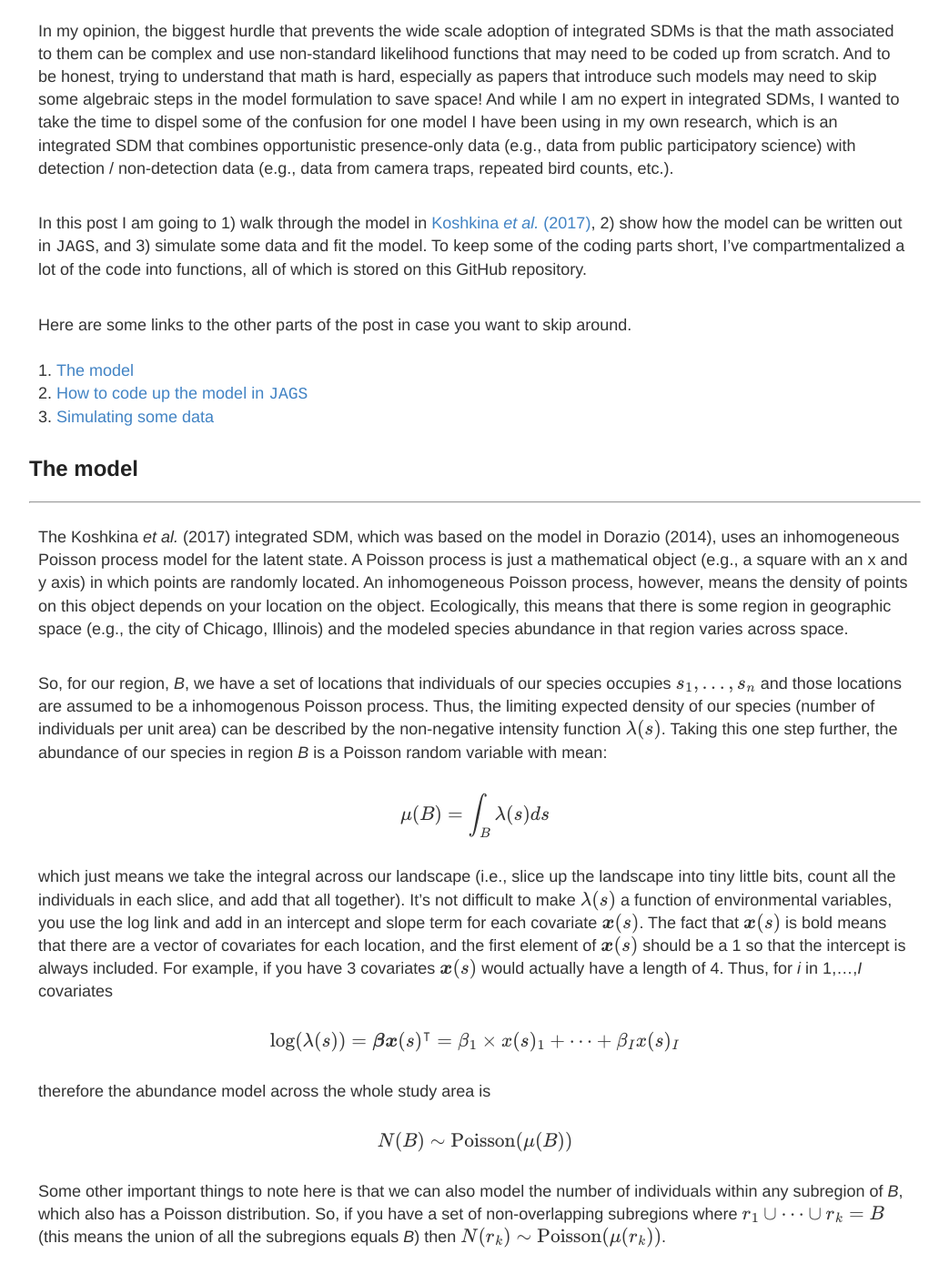
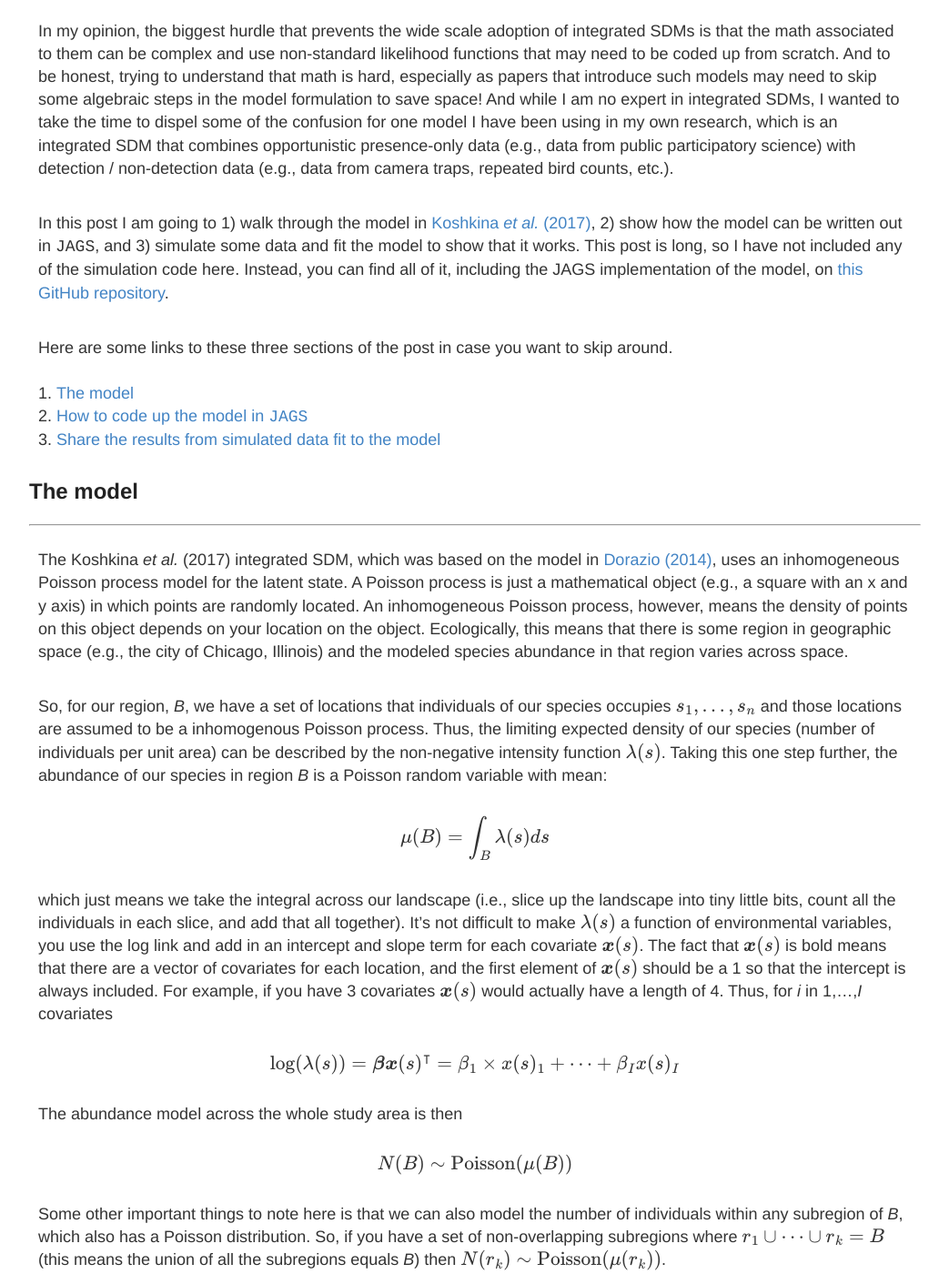
Before and after one commit to mfidino/mfidino.github.io, a Jekyll site: the page built from blog/_posts/2021-8-25-bayesian_integrated_model.md, in a window 1280 px wide and 1400 px high, scrolled down 632 px. Shown: the whole window at 91% size, without its empty margins (118-1161 px from the left). Built offline with Jekyll 4.4.1, drawn with Linux system fonts in a browser that asks for light colours; formulas are drawn with MathJax 3; some of the changed text lies outside the part shown.

Commit message:
Update 2021-8-25-bayesian_integrated_model.md

````diff
--- a/blog/_posts/2021-8-25-bayesian_integrated_model.md
+++ b/blog/_posts/2021-8-25-bayesian_integrated_model.md
@@ -10,14 +10,14 @@
 
 In my opinion, the biggest hurdle that prevents the wide scale adoption of integrated SDMs is that the math associated to them can be complex and use non-standard likelihood functions that may need to be coded up from scratch. And to be honest, trying to understand that math is hard, especially as papers that introduce such models may need to skip some algebraic steps in the model formulation to save space! And while I am no expert in integrated SDMs, I wanted to take the time to dispel some of the confusion for one model I have been using in my own research, which is an integrated SDM that combines opportunistic presence-only data (e.g., data from public participatory science) with detection / non-detection data (e.g., data from camera traps, repeated bird counts, etc.).
 
-In this post I am going to 1) walk through the model in [Koshkina *et al.* (2017)](https://besjournals.onlinelibrary.wiley.com/doi/10.1111/2041-210X.12738), 2) show how the model can be written out in `JAGS`, and 3) simulate some data and fit the model. To keep some of the coding parts short, I've compartmentalized a lot of the code into functions, all of which is stored on this GitHub repository.
+In this post I am going to 1) walk through the model in [Koshkina *et al.* (2017)](https://besjournals.onlinelibrary.wiley.com/doi/10.1111/2041-210X.12738), 2) show how the model can be written out in `JAGS`, and 3) simulate some data and fit the model to show that it works. This post is long, so I have not included any of the simulation code here. Instead, you can find all of it, including the JAGS implementation of the model, on [this GitHub repository](https://github.com/mfidino/integrated-occupancy-model).
 
-Here are some links to the other parts of the post in case you want to skip around.
+Here are some links to these three sections of the post in case you want to skip around.
 
 
 1. [The model](#markdown-header-the-model)
 2. [How to code up the model in `JAGS`](#markdown-header-how-to-code-up-the-model-in-jags)
-3. [Simulating some data](#simulating-some-data)
+3. [Share the results from simulated data fit to the model](#simulating-some-data)
 
 
 
@@ -27,7 +27,7 @@
 
 ---
 
-The Koshkina *et al.* (2017) integrated SDM, which was based on the model in Dorazio (2014), uses an inhomogeneous Poisson process model for the latent state. A Poisson process is just a mathematical object (e.g., a square with an x and y axis) in which points are randomly located. An inhomogeneous Poisson process, however, means the density of points on this object depends on your location on the object. Ecologically, this means that there is some region in geographic space (e.g., the city of Chicago, Illinois) and the modeled species abundance in that region varies across space.
+The Koshkina *et al.* (2017) integrated SDM, which was based on the model in [Dorazio (2014)](https://onlinelibrary.wiley.com/doi/full/10.1111/geb.12216), uses an inhomogeneous Poisson process model for the latent state. A Poisson process is just a mathematical object (e.g., a square with an x and y axis) in which points are randomly located. An inhomogeneous Poisson process, however, means the density of points on this object depends on your location on the object. Ecologically, this means that there is some region in geographic space (e.g., the city of Chicago, Illinois) and the modeled species abundance in that region varies across space.
 
 So, for our region, *B*, we have a set of locations that individuals of our species occupies <span>$$s_1,...,s_n$$</span> and those locations are assumed to be a inhomogenous Poisson process. Thus, the limiting expected density of our species (number of individuals per unit area) can be described by the non-negative intensity function <span>$$\lambda(s)$$</span>. Taking this one step further, the abundance of our species in region *B* is a Poisson random variable with mean:
 
@@ -40,13 +40,13 @@
 $$\text{log}(\lambda(s)) = \boldsymbol{\beta}\boldsymbol{x}(s)^\intercal = \beta_1 \times x(s)_1 +\cdots+ \beta_I x(s)_I$$
 
 
-therefore the abundance model across the whole study area is
+The abundance model across the whole study area is then
 
 $$N(B) \sim \text{Poisson}(\mu(B))$$
 
 Some other important things to note here is that we can also model the number of individuals within any subregion of *B*, which also has a Poisson distribution. So, if you have a set of non-overlapping subregions where <span>$$r_1 \cup \cdots \cup r_k = B$$</span> (this means the union of all the subregions equals *B*) then <span>$$N(r_k) \sim \text{Poisson}(\mu(r_k))$$</span>.
 
-I bring up this subregion modeling for two reasons. First, when we write the model in `JAGS` we are going to have to discretize the landscape to approximate the integral in the latent state model. So, we may as well start thinking about what breaking up the region into little pieces looks like now. Second, creating subregions makes it more intuitive to think about modeling occupancy instead of abundance. Why? Because if we set out to study a species in an area, chances are we know a priori that the probability at least one individual occupies *B* is 1, but there may be variation in the different subregions. To model occupancy we need to convert<span>$$\mu(r_k)$$</span> into a probability, which can be done with the inverse complimentary log-log link (inverse cloglog)
+I bring up this subregion modeling for two reasons. First, when we write the model in `JAGS` we are going to have to discretize the landscape to approximate the integral in the latent state model. So, we may as well start thinking about what breaking up the region into little pieces looks like now. Second, creating subregions makes it more intuitive to think about modeling occupancy instead of abundance. Why? Because if we set out to study a species in an area, chances are we know a priori that the probability at least one individual occupies *B* is 1, but there may be variation in the different subregions. To model occupancy we need to convert <span>$$\mu(r_k)$$</span> into a probability, which can be done with the inverse complimentary log-log link (inverse cloglog)
 
 $$\psi_k = Pr(N(r_k) > 0)  = (1 - \text{exp}({-\mu(r_k)}))$$
 
@@ -170,9 +170,9 @@
 The first step is not difficult. For the region *B*, all we need to do is break it up into a "sufficiently fine grid" (Dorazio 2014) and evaluate the model in each grid cell.
 ![A landscape with a grid of cells]({{site.url}}/blog/images/iocm01.jpeg#center)
 
- What is sufficiently fine? I've seen some suggestions that you [need at least 10000](https://besjournals.onlinelibrary.wiley.com/doi/10.1111/2041-210X.12352), but in reality the number of cells is going to depend on the landscape heterogeneity you are trying to capture and your data. For example, a small study region roughly the size of a city may not need 10000 grid cells. In my own research, I've had success splitting Chicago, IL, which is about 606 km<sup>2</sup>, into roughly 2500 500m<sup>2</sup> grid cells. So if you are trying to use this model on your own you may need to do some trial and error to determine what is an appropriate cell count is (i.e., fit the model with different grid cell sizes to see if it has an influence on the parameters in the latent state model).
+ What is sufficiently fine? I've seen some suggestions that you [need at least 10000](https://besjournals.onlinelibrary.wiley.com/doi/10.1111/2041-210X.12352), but in reality the number of cells is going to depend on the landscape heterogeneity you are trying to capture and your data. For example, a small study region roughly the size of a city may not need 10000 grid cells. In my own research, I've had success splitting Chicago, IL, which is about 606 km<sup>2</sup>, into roughly 2500 500m<sup>2</sup> grid cells (and the simulation below has around 4500 grid cells). So if you are trying to use this model on your own you may need to do some trial and error to determine what is an appropriate cell count is (i.e., fit the model with different grid cell sizes to see if it has an influence on the parameters in the latent state model).
 
-Perhaps the trickiest part related to discretizing the region, however, means all of the data input into the model needs to be aggregated to the scale of the grid (i.e., the covariates and species data). I'll show you how to do that when I simulate some data.
+Perhaps the trickiest part related to discretizing the region, however, means all of the data input into the model needs to be aggregated to the scale of the grid (i.e., the covariates and species data). In `R`, the `raster::aggregate` function will do most of that work for you. In the simulated example, I also created the function `agg_pres()` which aggregated species presence on the landscape to the appropriate grid size (which is in the script `./utilities/sim_utility.R` [here](https://github.com/mfidino/integrated-occupancy-model)).
 
 Now back to the model. Let `npixel` be the total number of grid cells on our landscape and `cell_area` be the log area of the gridded cell (we have to include a log offset term into the latent state linear predictor to account for the the gridding we did). The latent state model is then:
 
@@ -217,7 +217,7 @@
 
 To do this for the presence-only data model there are a two steps. First, code up the likelihood for each of the `m` presence-only data points. Second, input that likelihood for each data point into a Bernoulli trial and divide it by some large constant value to ensure the likelihood is between 0 and 1 such that `ones[i] ~ dbern(likelihood[i]/CONSTANT)`, where `ones` is a vector of ones the same length as `m`. This little trick evaluates the likelihood of data point `i` given the current model parameters in the MCMC chain, which is exactly what we need.
 
-Note, however, that the presence-only data model likelihood function presented in Koshkina *et al.* (2017)is for ALL the data points, and we need to evaluate the likelihood of each data point on its own. To do this, all we need to do is the product from the numerator because we are only looking at a single data point from the numerator and divide the denominator by `m` (i.e., the number of presence-only data points). If you recall that `exp(log(x) - log(y)) = x/y` we can write the presence-only likelihood in `JAGS` using [nested indexing](https://masonfidino.com/nested_indexing/) to map the `m` datapoints back to their respective grid cell. If I wanted to I could have coded up the presence-only data model inverse link function and applied it to the regression coefficients & covariates for each cell. However, we have already calculated `lambda` and `b` in the model so we can use them instead.
+Note, however, that the presence-only data model likelihood function presented in Koshkina *et al.* (2017) is for ALL the data points, and we need to evaluate the likelihood of each data point on its own. To do this, all we need to do is remove the product from the numerator because we are only looking at a single data point from the numerator and divide the denominator by `m` (i.e., the number of presence-only data points). If you recall that `exp(log(x) - log(y)) = x/y` we can write the presence-only likelihood in `JAGS` using [nested indexing](https://masonfidino.com/nested_indexing/) to map the `m` datapoints back to their respective grid cell. If I wanted to I could have coded up the presence-only data model inverse link function and applied it to the regression coefficients & covariates for each cell. However, we have already calculated `lambda` and `b` in the model so we can use them instead.
 
 ```R
 # The presence only data model.
@@ -437,7 +437,8 @@
 
 ```
 
-![The probability of occupancy goes up with this environmental covariate]{{site.url}}/blog/images/iocm04.jpeg#center
+![The probability of occupancy goes up with this environmental covariate]({{site.url}}/blog/images/iocm04.jpeg#center)
 
+And there you have it, a JAGS implementation of the Koshkina et al. (2017) model.
 
 <p><a href="#top" style>Back to top ⤒</a></p>
````
Also changed, not shown: other parts of blog/_posts/2021-8-25-bayesian_integrated_model.md (+4 -4 lines).
